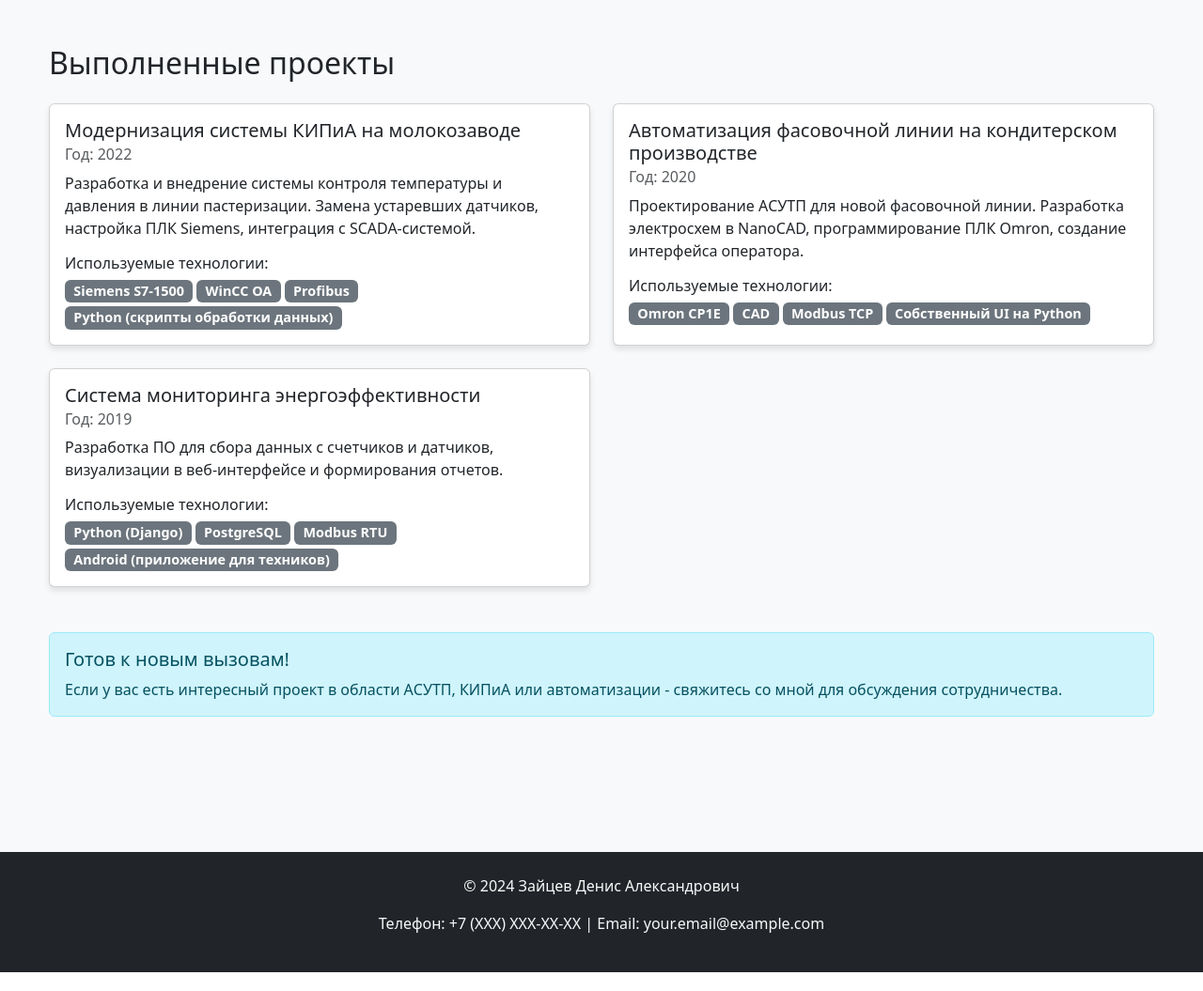
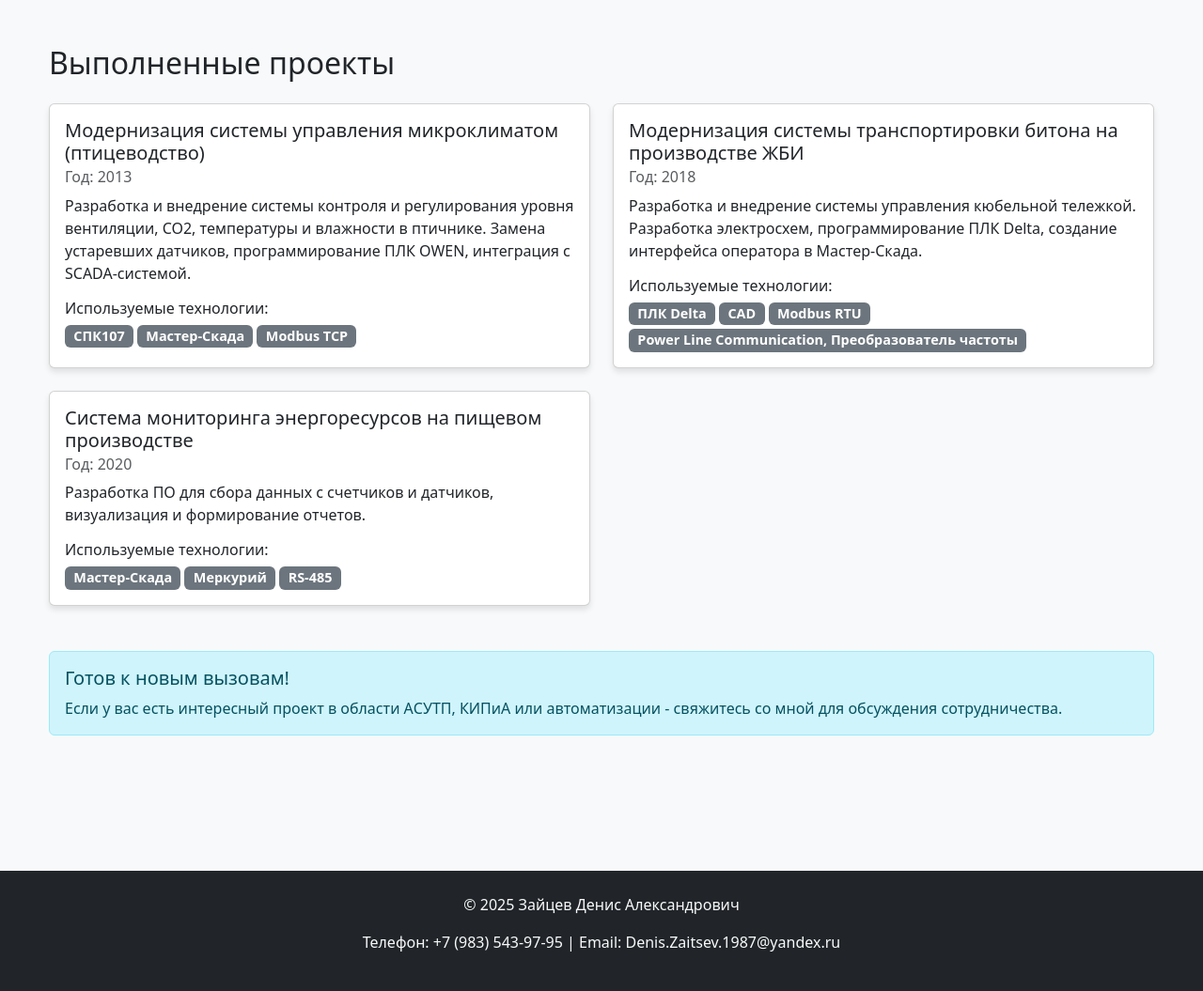
Before and after one commit to Denchik1234567/zaitsev-portfolio, a Flask app: page /projects in a window 1280 px wide. Shown: the part 56-1111 px from the top of the page at 94% size. Run offline with Flask 3, Linux system fonts and the light colour scheme.

Commit message:
бновление сайта: [обновил проекты]

```diff
--- a/app.py
+++ b/app.py
@@ -7,22 +7,22 @@ app.config.from_pyfile('config.py')
 # Данные для страницы проектов
 PROJECTS_LIST = [
     {
-        'title': 'Модернизация системы КИПиА на молокозаводе',
-        'year': 2022,
-        'description': 'Разработка и внедрение системы контроля температуры и давления в линии пастеризации. Замена устаревших датчиков, настройка ПЛК Siemens, интеграция с SCADA-системой.',
-        'technologies': ['Siemens S7-1500', 'WinCC OA', 'Profibus', 'Python (скрипты обработки данных)']
+        'title': 'Модернизация системы управления микроклиматом (птицеводство)',
+        'year': 2013,
+        'description': 'Разработка и внедрение системы контроля и регулирования уровня вентиляции, CO2, температуры и влажности в птичнике. Замена устаревших датчиков, программирование ПЛК OWEN, интеграция с SCADA-системой.',
+        'technologies': ['СПК107', 'Мастер-Скада', 'Modbus TCP']
     },
     {
-        'title': 'Автоматизация фасовочной линии на кондитерском производстве',
-        'year': 2020,
-        'description': 'Проектирование АСУТП для новой фасовочной линии. Разработка электросхем в NanoCAD, программирование ПЛК Omron, создание интерфейса оператора.',
-        'technologies': ['Omron CP1E', 'CAD', 'Modbus TCP', 'Собственный UI на Python']
+        'title': 'Модернизация системы транспортировки битона на производстве ЖБИ',
+        'year': 2018,
+        'description': 'Разработка и внедрение системы управления кюбельной тележкой. Разработка электросхем, программирование ПЛК Delta, создание интерфейса оператора в Мастер-Скада.',
+        'technologies': ['ПЛК Delta', 'CAD', 'Modbus RTU', 'Power Line Communication, Преобразователь частоты']
     },
     {
-        'title': 'Система мониторинга энергоэффективности',
-        'year': 2019,
-        'description': 'Разработка ПО для сбора данных с счетчиков и датчиков, визуализации в веб-интерфейсе и формирования отчетов.',
-        'technologies': ['Python (Django)', 'PostgreSQL', 'Modbus RTU', 'Android (приложение для техников)']
+        'title': 'Система мониторинга энергоресурсов на пищевом производстве',
+        'year': 2020,
+        'description': 'Разработка ПО для сбора данных с счетчиков и датчиков, визуализация и формирование отчетов.',
+        'technologies': ['Мастер-Скада', 'Меркурий', 'RS-485']
     }
 ]
 
--- a/templates/base.html
+++ b/templates/base.html
@@ -36,8 +36,8 @@
 
     <footer class="bg-dark text-light py-4 mt-5">
         <div class="container text-center">
-            <p>&copy; 2024 Зайцев Денис Александрович</p>
-            <p>Телефон: +7 (XXX) XXX-XX-XX | Email: your.email@example.com</p>
+            <p>&copy; 2025 Зайцев Денис Александрович</p>
+            <p>Телефон: +7 (983) 543-97-95 | Email: Denis.Zaitsev.1987@yandex.ru</p>
         </div>
     </footer>
 
--- a/templates_static/base.html
+++ b/templates_static/base.html
@@ -36,8 +36,8 @@
 
     <footer class="bg-dark text-light py-4 mt-5">
         <div class="container text-center">
-            <p>&copy; 2024 Зайцев Денис Александрович</p>
-            <p>Телефон: +7 (XXX) XXX-XX-XX | Email: your.email@example.com</p>
+            <p>&copy; 2025 Зайцев Денис Александрович</p>
+            <p>Телефон: +7 (983) 543-97-95 | Email: Denis.Zaitsev.1987@yandex.ru</p>
         </div>
     </footer>
 
```
Also changed, not shown: build_static.py (+4 -4 lines), docs/static/css/style.css (+28 -1 lines), templates/index.html (+4 -4 lines), templates_static/index.html (+4 -4 lines).
